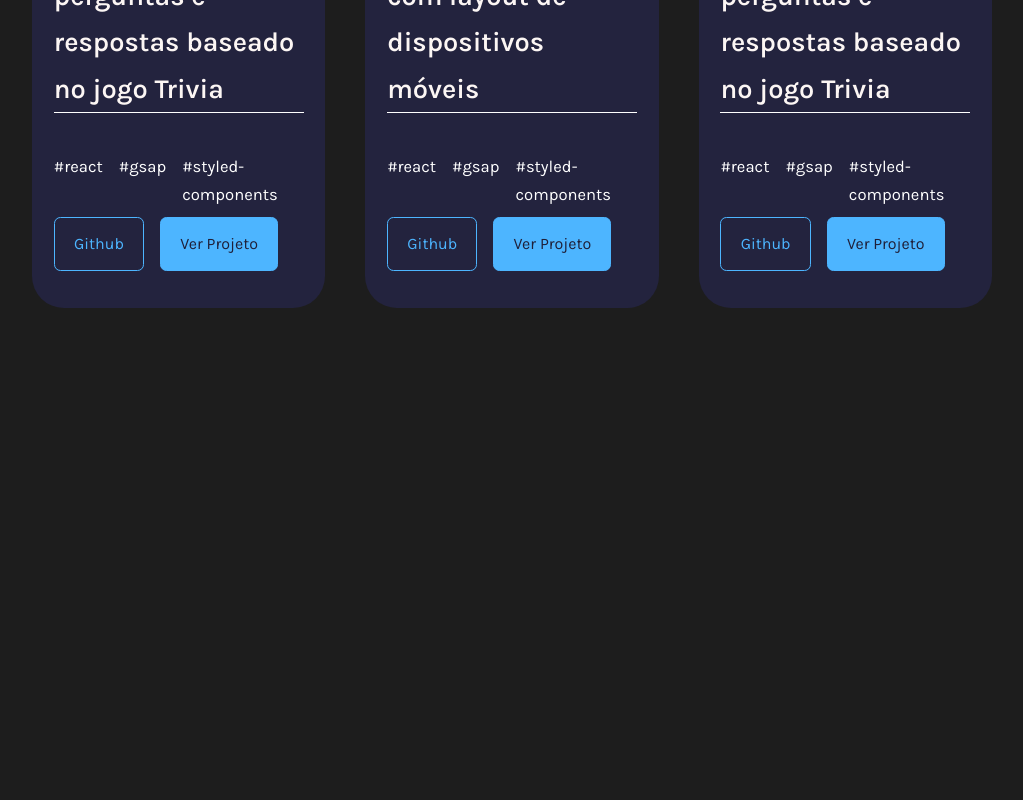
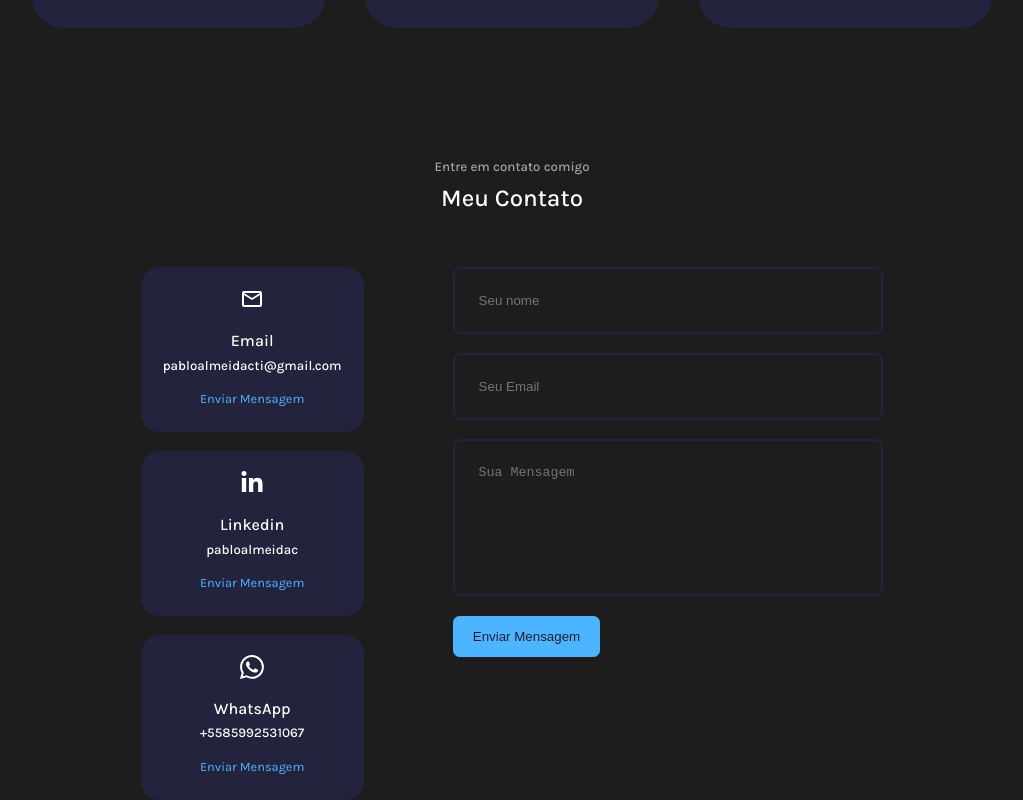
Before and after one commit to pabloalmeidac/pabloalmeidac.github.io, a React (Create React App) app: page / in a window 1280 px wide. Shown: the part 2925-3725 px from the top of the page, without its empty margins (128-1151 px from the left). Before the commit the page ends 3233 px from the top, so only its background shows below. Built offline with nearby package versions, Linux system fonts and the light colour scheme; no server answers.

Commit message:
feat: created contact

```diff
--- a/package.json
+++ b/package.json
@@ -10,6 +10,8 @@
     "@types/node": "^16.11.64",
     "@types/react": "^18.0.21",
     "@types/react-dom": "^18.0.6",
+    "dotenv": "^16.0.3",
+    "emailjs-com": "^3.2.0",
     "framer-motion": "^7.5.2",
     "react": "^18.2.0",
     "react-dom": "^18.2.0",
--- a/src/App.tsx
+++ b/src/App.tsx
@@ -1,4 +1,4 @@
-import { Menu, Intro, Experience, Portfolio } from './components';
+import { Menu, Intro, Experience, Portfolio, Contact } from './components';
 
 export const App = () => {
   return (
@@ -7,6 +7,7 @@ export const App = () => {
       <Intro />
       <Experience />
       <Portfolio />
+      <Contact />
     </>
   );
 };
--- /dev/null
+++ b/src/components/contact/Contact.jsx
@@ -0,0 +1,66 @@
+import './contact.css';
+import { FaLinkedinIn } from 'react-icons/fa';
+import { MdOutlineEmail } from 'react-icons/md';
+import {  BsWhatsapp } from 'react-icons/bs';
+import { useRef } from 'react';
+import emailjs from 'emailjs-com';
+
+const {
+  REACT_APP_EMAIL_SERVICE_ID: SERVICE_ID,
+  REACT_APP_EMAIL_TEMPLATE_ID: TEMPLATE_ID,
+  // eslint-disable-next-line no-undef
+  REACT_APP_EMAIL_PUBLIC_KEY: PUBLIC_KEY} = process.env;
+
+export const Contact = () => {
+  const form = useRef();
+
+  const sendEmail = (e) => {
+    e.preventDefault();
+
+    emailjs.sendForm(SERVICE_ID, TEMPLATE_ID, form.current, PUBLIC_KEY)
+      .then((result) => {
+        console.log(result.text);
+      }, (error) => {
+        console.log(error.text);
+      });
+
+    e.target.reset();
+  };
+
+  return (
+    <section id="contact">
+      <h5>Entre em contato comigo</h5>
+      <h2>Meu Contato</h2>
+
+      <div className="container contact__container">
+        <div className="contact__options">
+          <article className="contact__option">
+            <MdOutlineEmail className='contact__option-icon' />
+            <h4>Email</h4>
+            <h5>pabloalmeidacti@gmail.com</h5>
+            <a href="mailto:pabloalmeidacti@gmail.com" target="_blank" rel="noreferrer">Enviar Mensagem</a>
+          </article>
+          <article className="contact__option">
+            <FaLinkedinIn className='contact__option-icon' />
+            <h4>Linkedin</h4>
+            <h5>pabloalmeidac</h5>
+            <a href="https://linkedin.com/in/pabloalmeidac" target="_blank" rel="noreferrer">Enviar Mensagem</a>
+          </article>
+          <article className="contact__option">
+            <BsWhatsapp className='contact__option-icon' />
+            <h4>WhatsApp</h4>
+            <h5>+5585992531067</h5>
+            <a href="https://api.whatsapp.com/send?phone+5585992531067" target="_blank" rel="noreferrer">Enviar Mensagem</a>
+          </article>
+        </div>
+        {/* END OF CONTACT OPTIONS */}
+        <form ref={form} onSubmit={sendEmail}>
+          <input type="text" name="name" placeholder='Seu nome' required />
+          <input type="email" name="email" placeholder='Seu Email' required />
+          <textarea name="message" rows="7" placeholder='Sua Mensagem' required></textarea>
+          <button type='submit' className='btn btn-primary'>Enviar Mensagem</button>
+        </form>
+      </div>
+    </section>
+  );
+};
--- /dev/null
+++ b/src/components/contact/contact.css
@@ -0,0 +1,73 @@
+.container.contact__container {
+  width: 58%;
+  display: grid;
+  grid-template-columns: 30% 58%;
+  gap: 12%;
+}
+
+.contact__options {
+  display: grid;
+  flex-direction: column;
+  gap: 1.2rem;
+}
+
+.contact__option {
+  background: var(--color-navy-blue);
+  padding: 1.2rem;
+  border-radius: 1.2rem;
+  text-align: center;
+  border: 1px solid transparent;
+  transition: var(--transition);
+}
+
+.contact__option:hover {
+  background: transparent;
+  border-color: rgba(77, 181, 255, 0.4);
+}
+
+.contact__option-icon {
+  font-size: 1.5rem;
+  margin-bottom: 0.5rem;
+}
+
+.contact__option a {
+  margin-top: 0.7rem;
+  display: inline-block;
+  font-size: 0.8rem;
+}
+
+/* =============================== FORM =============================== */
+form {
+  display: flex;
+  flex-direction: column;
+  gap: 1.2rem;
+}
+
+input, textarea {
+  width: 100%;
+  padding: 1.5rem;
+  border-radius: 0.5rem;
+  background: transparent;
+  border: 2px solid var(--color-navy-blue);
+  resize: none;
+  color: var(--color-white);
+}
+
+section {
+  height: auto !important;
+}
+
+/* ======================== MEDIA QUERIES (MEDIUM DEVICES) ======================== */
+@media screen and (max-width: 1024px) {
+  .container.contact__container {
+    grid-template-columns: 1fr;
+    gap: 2rem;
+  }
+}
+
+/* ======================== MEDIA QUERIES (SMALL DEVICES) ======================== */
+@media screen and (max-width: 600px) {
+  .container.contact__container {
+    width: var(--container-width-sm);
+  }
+}
--- a/src/components/index.ts
+++ b/src/components/index.ts
@@ -2,5 +2,6 @@ import { Menu } from './menu/Menu';
 import { Intro } from './intro/Intro';
 import { Experience } from './experience/Experience';
 import { Portfolio } from './portfolio/Portfolio';
+import { Contact } from './contact/Contact';
 
-export { Menu, Intro, Experience, Portfolio };
+export { Menu, Intro, Experience, Portfolio, Contact };
--- a/src/index.css
+++ b/src/index.css
@@ -75,6 +75,7 @@ section > h2 {
 }
 
 a {
+  color: #4db5ff;
   transition: var(--transition);
 }
 
```
Also changed, not shown: 2 other files (tests, documents, lock files or other folders).
